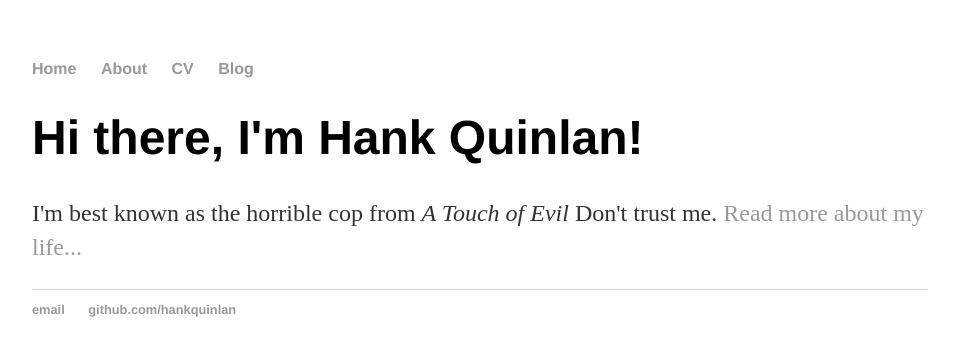
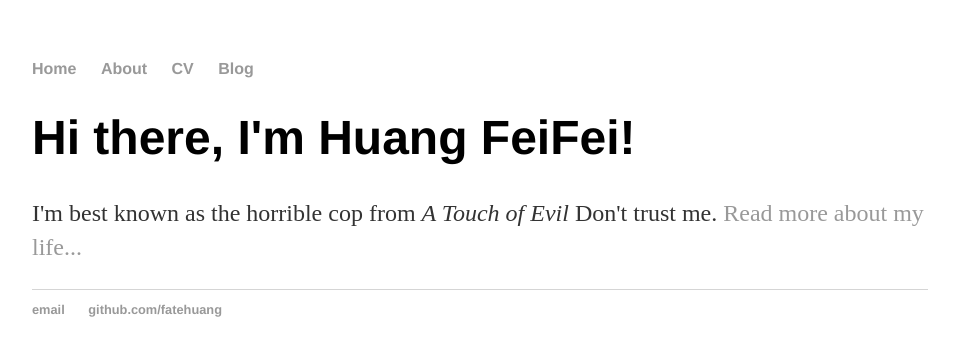
Before and after one commit to FateHuang/_fatehuang.github.io, a Jekyll site: the page built from index.html, in a window 1280 px wide. Shown: the top 356 px of the page, without its empty margins (160-1115 px from the left). Built offline with Jekyll 4.4.1, drawn with Linux system fonts in a browser that asks for light colours.

Commit message:
Update index.html

```diff
--- a/index.html
+++ b/index.html
@@ -1,30 +1,8 @@
-<!DOCTYPE html>
-<html>
-	<head>
-		<title>Hank Quinlan, Horrible Cop</title>
-		<!-- link to main stylesheet -->
-		<link rel="stylesheet" type="text/css" href="/css/main.css">
-	</head>
-	<body>
-		<nav>
-    		<ul>
-        		<li><a href="/">Home</a></li>
-	        	<li><a href="/about">About</a></li>
-        		<li><a href="/cv">CV</a></li>
-        		<li><a href="/blog">Blog</a></li>
-    		</ul>
-		</nav>
-		<div class="container">
-    		<div class="blurb">
-        		<h1>Hi there, I'm Hank Quinlan!</h1>
-				<p>I'm best known as the horrible cop from <em>A Touch of Evil</em> Don't trust me. <a href="/about">Read more about my life...</a></p>
-    		</div><!-- /.blurb -->
-		</div><!-- /.container -->
-		<footer>
-    		<ul>
-        		<li><a href="mailto:hankquinlanhub@gmail.com">email</a></li>
-        		<li><a href="https://github.com/hankquinlan">github.com/hankquinlan</a></li>
-			</ul>
-		</footer>
-	</body>
-</html>
+---
+layout: default
+title: Huang FeiFei
+---
+<div class="blurb">
+	<h1>Hi there, I'm Huang FeiFei!</h1>
+	<p>I'm best known as the horrible cop from <em>A Touch of Evil</em> Don't trust me. <a href="/about">Read more about my life...</a></p>
+</div><!-- /.blurb -->
```
